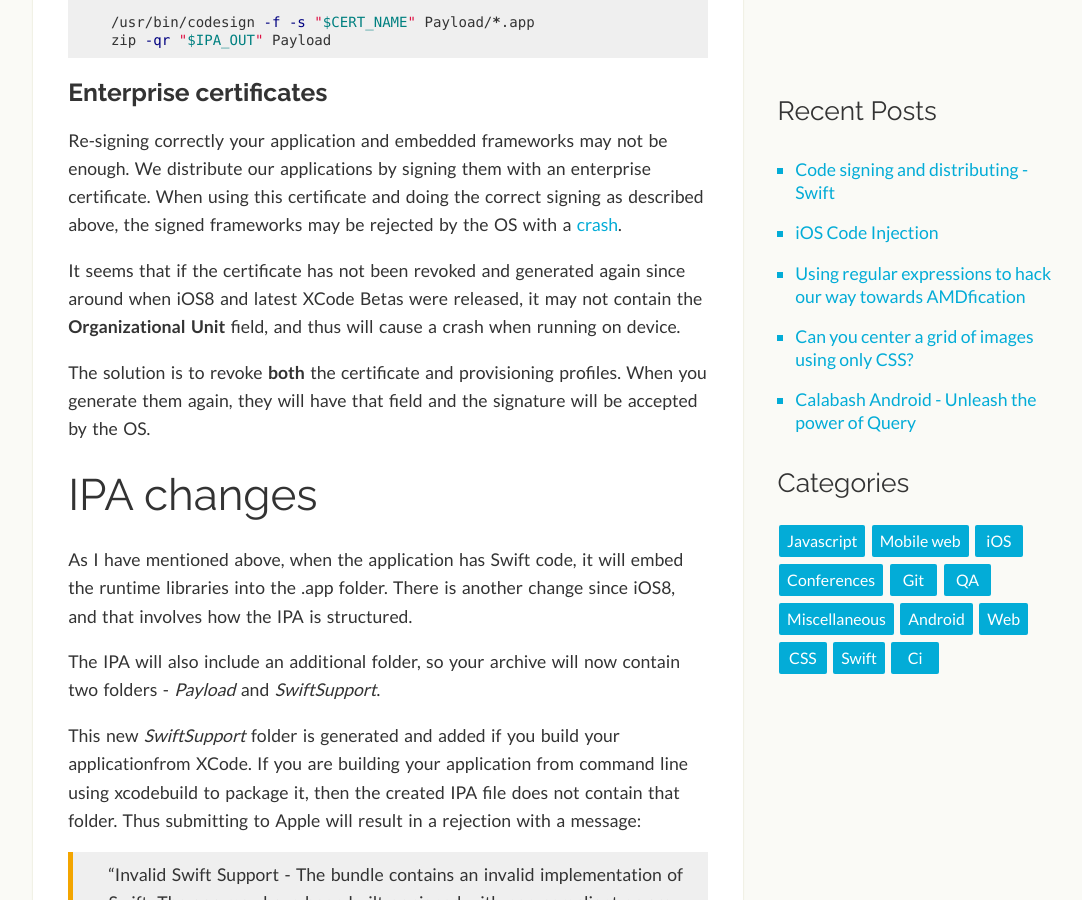
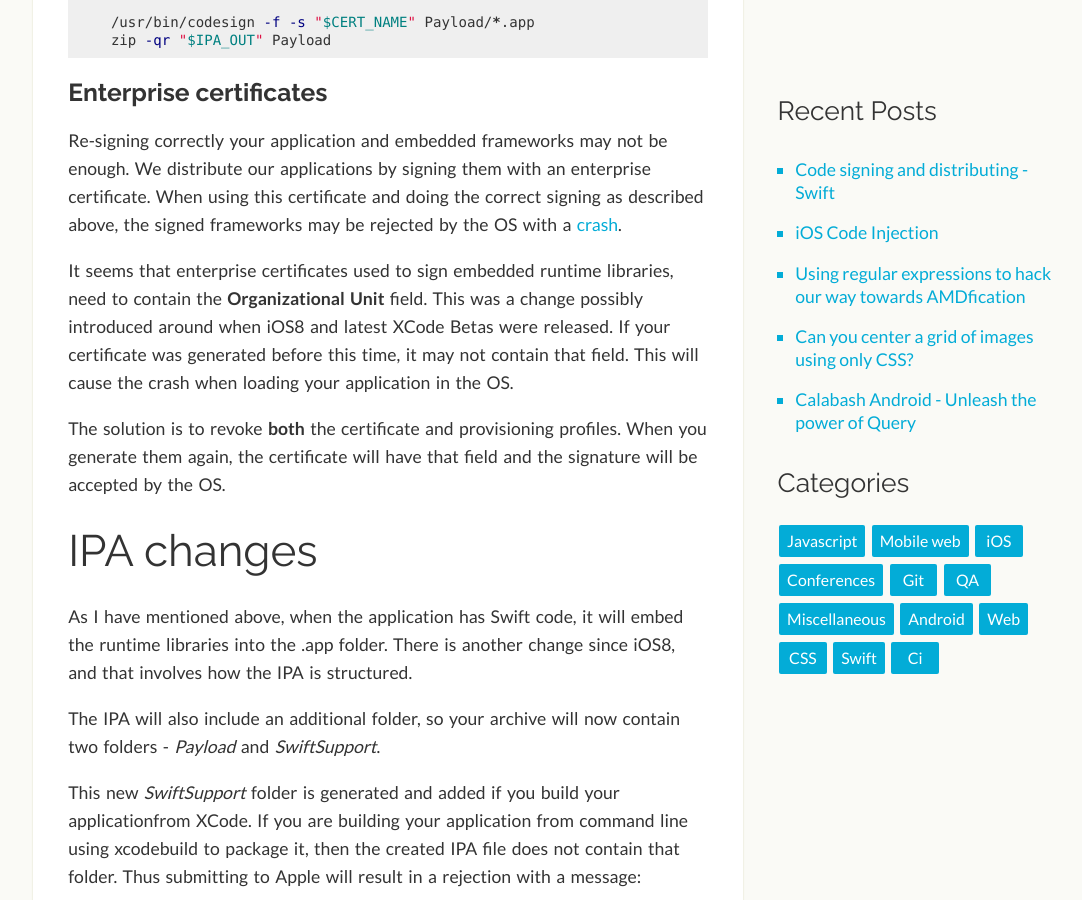
Before and after one commit to badoo/techblog, a Jekyll site: the page built from _posts/2015-02-01-code-signing-and-distributing-swift.markdown, in a window 1280 px wide and 900 px high, scrolled down 2308 px. Shown: the whole window, without its empty margins (95-1177 px from the left). Built offline with Jekyll 4.4.1, drawn with Linux system fonts in a browser that asks for light colours; comment, search, counter and statistics services are not loaded.

Commit message:
Rephrased section, added clarification

```diff
--- a/_posts/2015-02-01-code-signing-and-distributing-swift.markdown
+++ b/_posts/2015-02-01-code-signing-and-distributing-swift.markdown
@@ -63,9 +63,9 @@
 
 Re-signing correctly your application and embedded frameworks may not be enough. We distribute our applications by signing them with an enterprise certificate. When using this certificate and doing the correct signing as described above, the signed frameworks may be rejected by the OS with a [crash](https://www.airsignapp.com/ios-apps-using-swift-crash-when-signed-with-inhouse-certificate/).
 
-It seems that if the certificate has not been revoked and generated again since around when iOS8 and latest XCode Betas were released, it may not contain the **Organizational Unit** field, and thus will cause a crash when running on device.
+It seems that enterprise certificates used to sign embedded runtime libraries, need to contain the **Organizational Unit** field. This was a change possibly introduced around when iOS8 and latest XCode Betas were released. If your certificate was generated before this time, it may not contain that field. This will cause the crash when loading your application in the OS.
 
-The solution is to revoke **both** the certificate and provisioning profiles. When you generate them again, they will have that field and the signature will be accepted by the OS.
+The solution is to revoke **both** the certificate and provisioning profiles. When you generate them again, the certificate will have that field and the signature will be accepted by the OS.
 
 #IPA changes
 
```
